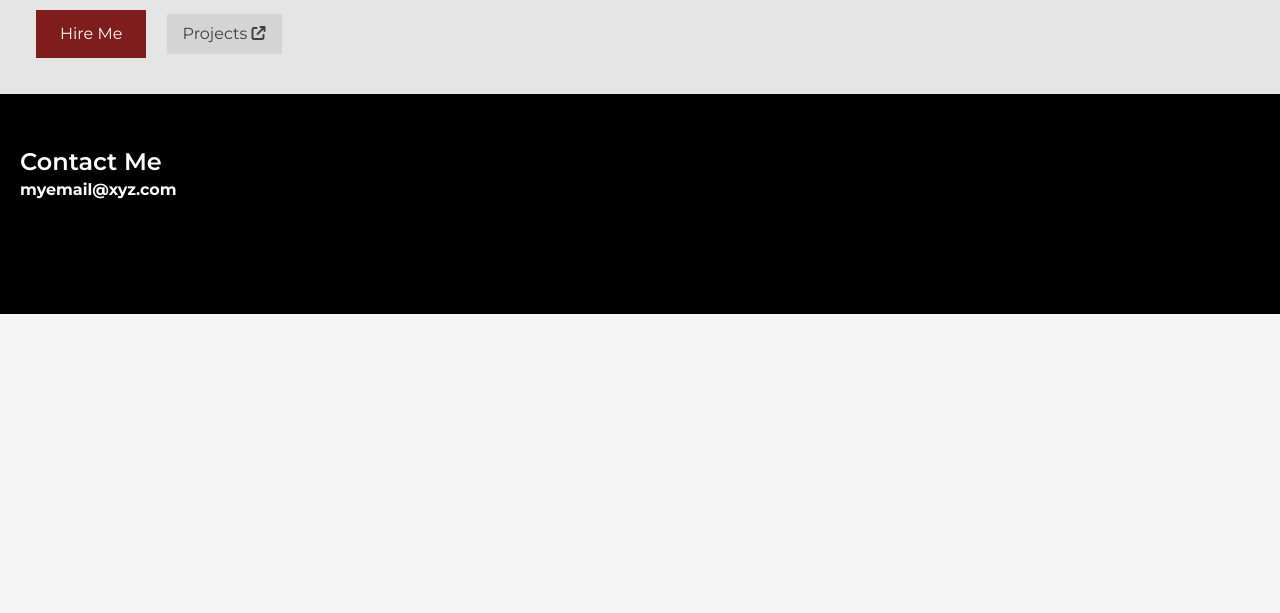
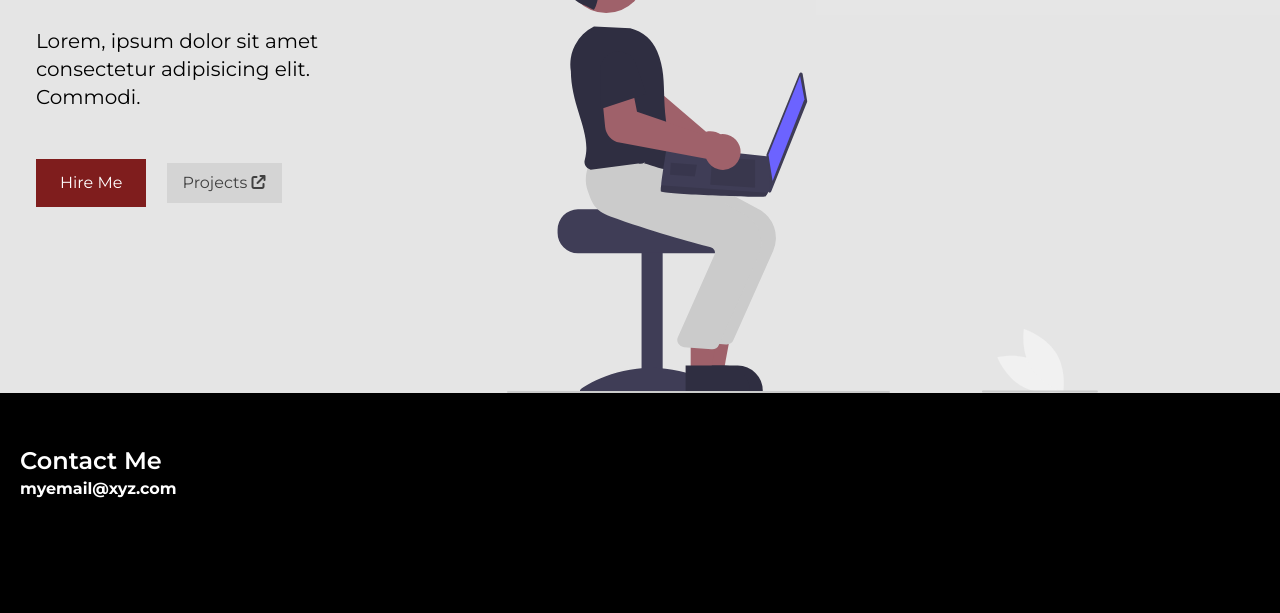
Before and after one commit to Mudassir-Nawaz/portfolio-website, a plain HTML site: page index.html in a window 1280 px wide. Shown: the part 458-1071 px from the top of the page. Before the commit the page ends 800 px from the top, so only its background shows below. Drawn offline with Linux system fonts and the light colour scheme; the site is published under a folder, as on GitHub Pages, so addresses that start at the root find nothing.

Commit message:
image src change

```diff
--- a/index.html
+++ b/index.html
@@ -50,7 +50,7 @@
                 </div>
             </div>
             <div class="w-full flex items-end justify-end mt-32">
-                <img src="/assets/images/undraw_web_developer_re_h7ie.svg" class="md:max-w-[800px]" alt="">
+                <img src="assets/images/undraw_web_developer_re_h7ie.svg" class="md:max-w-[800px]" alt="">
             </div>
         </div>
     </section>
```
